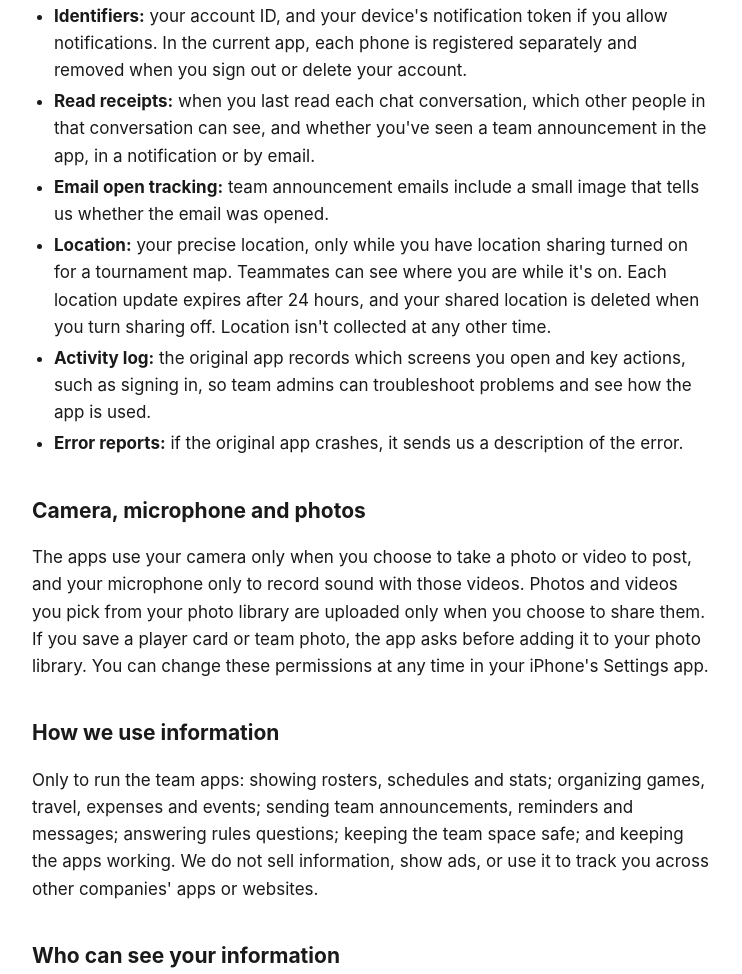
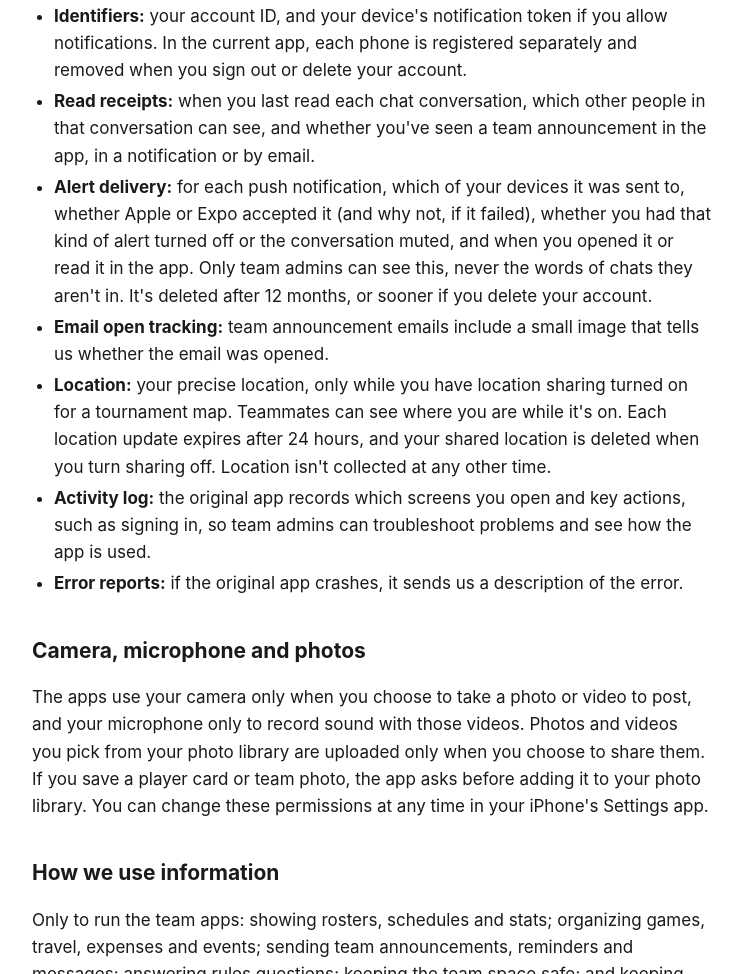
Before and after one commit to brian-desmond-wilson/gcq-site, a plain HTML site: page privacy/index.html in a window 1280 px wide. Shown: the part 1334-2308 px from the top of the page, without its empty margins (268-1010 px from the left). Drawn offline with Linux system fonts and the light colour scheme.

Commit message:
Privacy: alert delivery records
Each push alert's delivery, opens and reads are recorded so team admins can see who got it; chat words stay private and records are deleted after 12 months.

Co-Authored-By: Claude Opus 5.5 <noreply@anthropic.com>

```diff
--- a/privacy/index.html
+++ b/privacy/index.html
@@ -40,6 +40,7 @@
     <ul>
       <li><strong>Identifiers:</strong> your account ID, and your device's notification token if you allow notifications. In the current app, each phone is registered separately and removed when you sign out or delete your account.</li>
       <li><strong>Read receipts:</strong> when you last read each chat conversation, which other people in that conversation can see, and whether you've seen a team announcement in the app, in a notification or by email.</li>
+      <li><strong>Alert delivery:</strong> for each push notification, which of your devices it was sent to, whether Apple or Expo accepted it (and why not, if it failed), whether you had that kind of alert turned off or the conversation muted, and when you opened it or read it in the app. Only team admins can see this, never the words of chats they aren't in. It's deleted after 12 months, or sooner if you delete your account.</li>
       <li><strong>Email open tracking:</strong> team announcement emails include a small image that tells us whether the email was opened.</li>
       <li><strong>Location:</strong> your precise location, only while you have location sharing turned on for a tournament map. Teammates can see where you are while it's on. Each location update expires after 24 hours, and your shared location is deleted when you turn sharing off. Location isn't collected at any other time.</li>
       <li><strong>Activity log:</strong> the original app records which screens you open and key actions, such as signing in, so team admins can troubleshoot problems and see how the app is used.</li>
```
